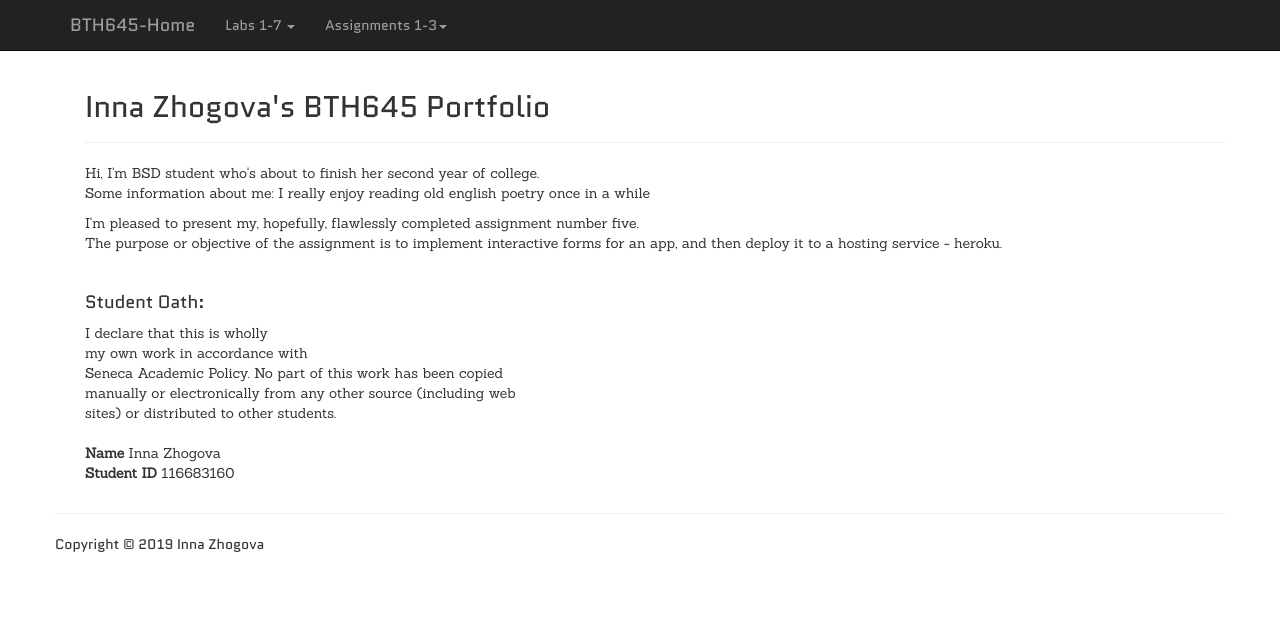
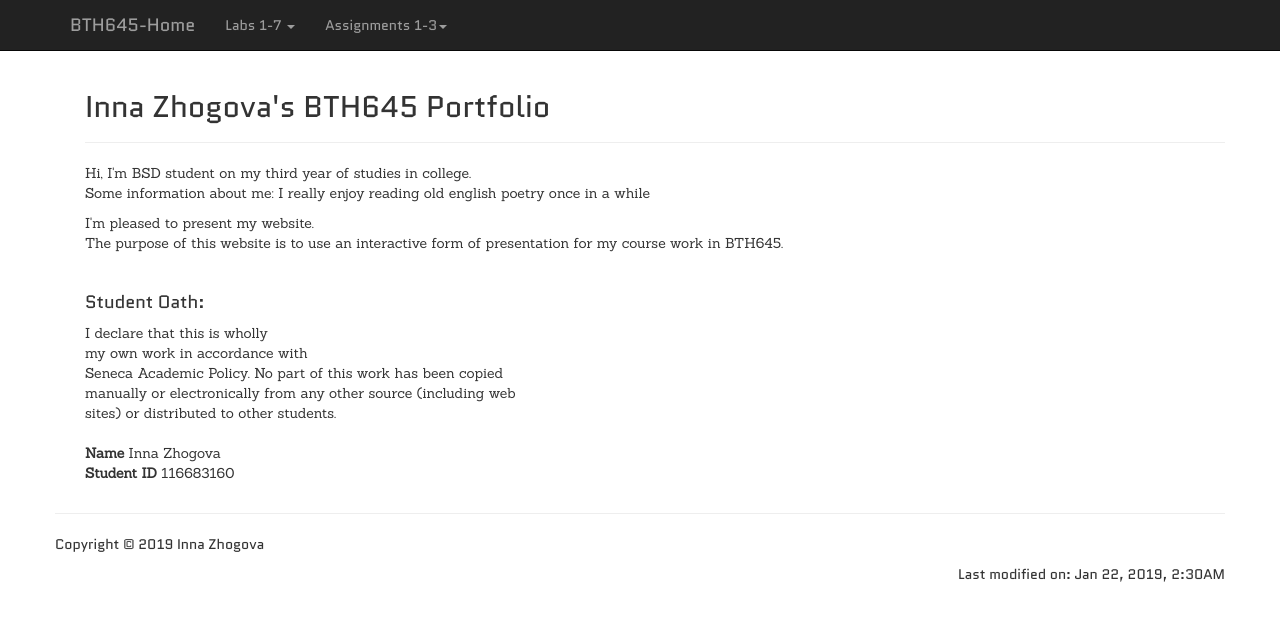
Before and after one commit to Alaiss/assignment5, an Angular app: page /home in a window 1280 px wide. Shown: the top 620 px of the page. Built offline with nearby package versions, Linux system fonts and the light colour scheme.

Commit message:
footr fixed

```diff
--- a/src/app/app.component.css
+++ b/src/app/app.component.css
@@ -3,3 +3,7 @@
     padding-left: 15px;
     padding-right: 15px;
 }
+
+.float-right {
+    float: right !important;
+}
--- a/src/app/app.component.html
+++ b/src/app/app.component.html
@@ -10,6 +10,9 @@
   <footer class="row">
     <hr>
     <p>Copyright &copy; 2019 Inna Zhogova</p>
+    <div class="float-right">
+      <p>Last modified on: Jan 22, 2019, 2:30AM</p>
+    </div>
   </footer>
 </div>
 <!-- <router-outlet></router-outlet> -->
--- a/src/app/components/home/home.component.html
+++ b/src/app/components/home/home.component.html
@@ -3,14 +3,11 @@
     <h2>Inna Zhogova's BTH645 Portfolio</h2>
   </div>
   <div id="huh">
-    <p> Hi, I'm BSD student who's about to finish her second year of college.<br />
+    <p> Hi, I'm BSD student on my third year of studies in college.<br />
       Some information about me: I really enjoy reading old english poetry once in a while</p>
 
-    <p> I'm pleased to present my, hopefully, flawlessly completed assignment number five.
-      <br /> The purpose or objective of the assignment is to implement interactive forms for an app, and then deploy
-      it
-      to a hosting
-      service - heroku.</p>
+    <p> I'm pleased to present my website.
+      <br /> The purpose of this website is to use an interactive form of presentation for my course work in BTH645. </p>
     <br>
   </div>
   <h4 id="hea">Student Oath:</h4>
```
Also changed, not shown: 3 other files (tests, documents, lock files or other folders).
